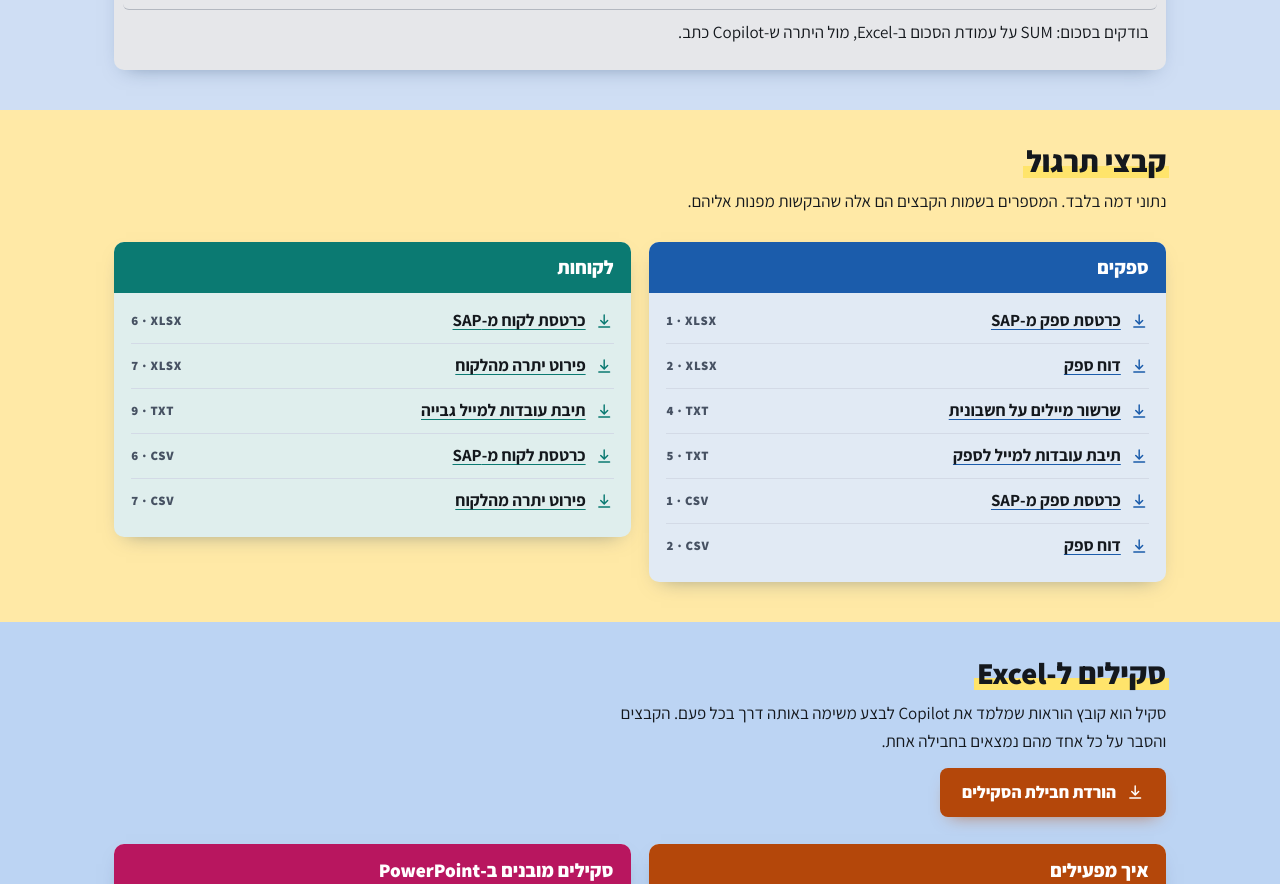
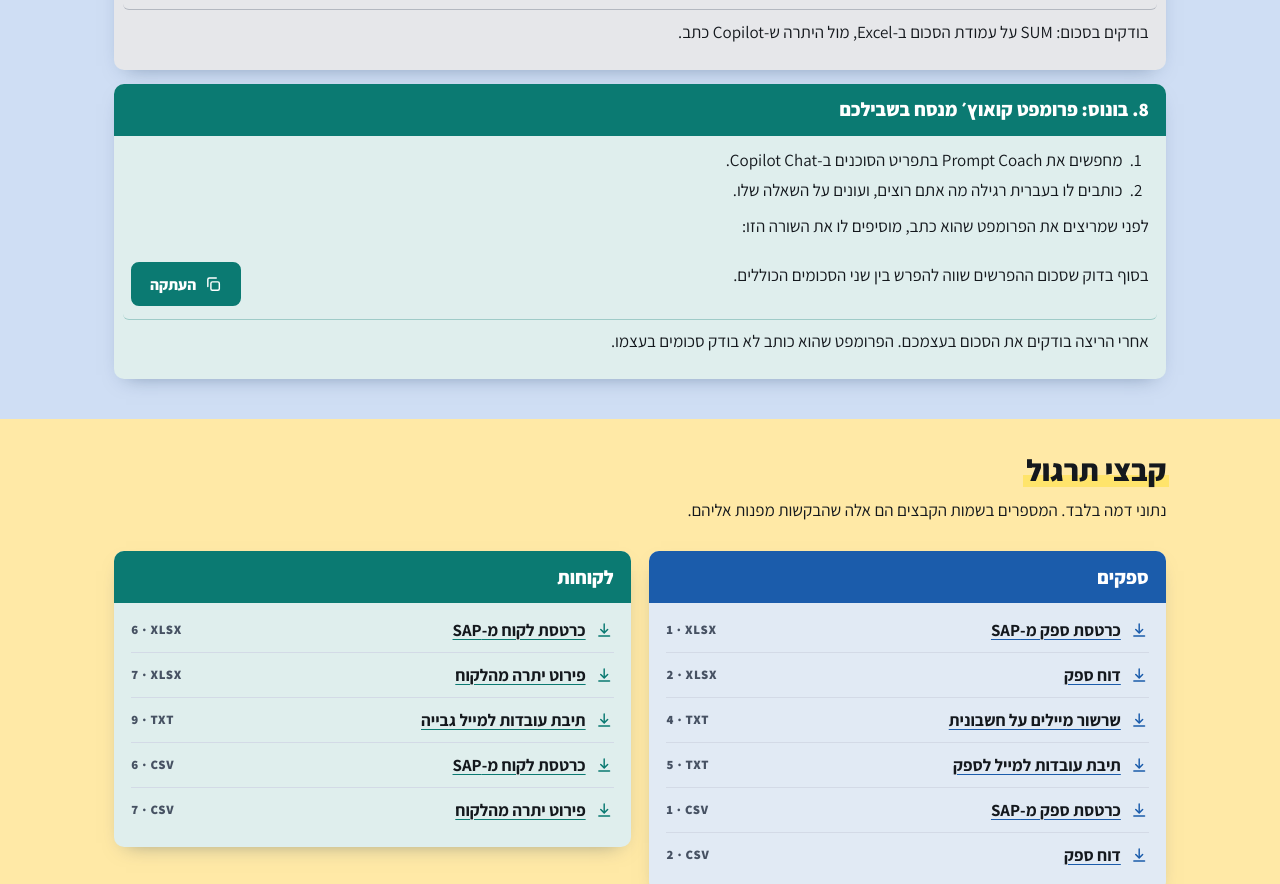
Before and after one commit to Valor-Automation-Solutions/copilot-toolkit, a plain HTML site: page finance-kit/index.html in a window 1280 px wide. Shown: the part 3587-4471 px from the top of the page. Drawn offline with Linux system fonts and the light colour scheme.

Commit message:
Add Prompt Coach bonus section to finance-kit
Co-Authored-By: Claude Sonnet 5.5 <noreply@anthropic.com>

```diff
--- a/finance-kit/index.html
+++ b/finance-kit/index.html
@@ -51,7 +51,7 @@ h2 { margin:1.4rem 0 .5rem; font-size:1.9rem; line-height:1.25; font-weight:800;
 .hl { background:linear-gradient(transparent 62%, var(--hl) 62% 92%, transparent 92%); padding-inline:.1em; margin-inline:-.1em; -webkit-box-decoration-break:clone; box-decoration-break:clone; }
 p, li { max-inline-size:70ch; text-wrap:pretty; }
 .sec > .wrap > p { margin:.4rem 0 .8rem; }
-.g1{--gc:var(--c1)} .g2{--gc:var(--c2)} .g3{--gc:var(--c3)} .g4{--gc:var(--c4)} .g5{--gc:var(--c5)} .g6{--gc:var(--c6)} .g7{--gc:var(--c7)}
+.g1{--gc:var(--c1)} .g2{--gc:var(--c2)} .g3{--gc:var(--c3)} .g4{--gc:var(--c4)} .g5{--gc:var(--c5)} .g6{--gc:var(--c6)} .g7{--gc:var(--c7)} .g8{--gc:var(--c2)}
 .grp { margin-block:.9rem; border-radius:10px; overflow:hidden; background:color-mix(in srgb, var(--gc) 13%, var(--card)); box-shadow:0 8px 20px -12px rgba(18,49,90,.5); }
 .grp > h3 { margin:0; padding:.65rem 1.1rem; font-size:1.2rem; font-weight:800; background:var(--gc); color:var(--gt); }
 .gbody { padding:.35rem 1.1rem .9rem; }
@@ -188,6 +188,15 @@ footer { background:var(--deep); color:var(--on-deep-soft); padding-block:1.2rem
 <div class="prompt"><p id="p14">מצורפת כרטסת אחת מ-SAP, של ספק או של לקוח. הכן טבלה של מה שדורש בדיקה: רישומים כפולים (אותו מספר חשבונית, או אותו סכום ואותו תאריך), חשבוניות פתוחות לפי גיל (עד 30 יום, 31 עד 60, מעל 60), זיכויים שלא קוזזו, ומספרי מסמך חריגים. בסוף כתוב את היתרה הסופית, ובדוק שהיא שווה לסכום כל השורות. השתמש רק בקובץ. אל תמציא נתונים.</p><span class="copy"><button type="button" class="copy-button" command="--copy" commandfor="p14" aria-label="העתקת בקשה 14"><svg class="ico ico-copy" viewBox="0 0 24 24" aria-hidden="true"><rect x="9" y="9" width="11" height="11" rx="2"/><path d="M5 15V6a2 2 0 0 1 2-2h9"/></svg><svg class="ico ico-tick" viewBox="0 0 24 24" aria-hidden="true"><path pathLength="1" d="M5 12.5l4.5 4.5L19 7"/></svg><span class="label">העתקה</span></button><span class="tip" role="status"></span></span></div>
 <p>בודקים בסכום: SUM על עמודת הסכום ב-Excel, מול היתרה ש-Copilot כתב.</p>
 </div></div>
+<div class="grp g8"><h3>8. בונוס: פרומפט קואוץ׳ מנסח בשבילכם</h3><div class="gbody">
+<ol>
+<li>מחפשים את Prompt Coach בתפריט הסוכנים ב-Copilot Chat.</li>
+<li>כותבים לו בעברית רגילה מה אתם רוצים, ועונים על השאלה שלו.</li>
+</ol>
+<p>לפני שמריצים את הפרומפט שהוא כתב, מוסיפים לו את השורה הזו:</p>
+<div class="prompt"><p id="p15">בסוף בדוק שסכום ההפרשים שווה להפרש בין שני הסכומים הכוללים.</p><span class="copy"><button type="button" class="copy-button" command="--copy" commandfor="p15" aria-label="העתקת בקשה 15"><svg class="ico ico-copy" viewBox="0 0 24 24" aria-hidden="true"><rect x="9" y="9" width="11" height="11" rx="2"/><path d="M5 15V6a2 2 0 0 1 2-2h9"/></svg><svg class="ico ico-tick" viewBox="0 0 24 24" aria-hidden="true"><path pathLength="1" d="M5 12.5l4.5 4.5L19 7"/></svg><span class="label">העתקה</span></button><span class="tip" role="status"></span></span></div>
+<p>אחרי הריצה בודקים את הסכום בעצמכם. הפרומפט שהוא כותב לא בודק סכומים בעצמו.</p>
+</div></div>
 </div></section>
 
 <section class="sec band-sand"><div class="wrap">
```
Also changed, not shown: 1 other file.
